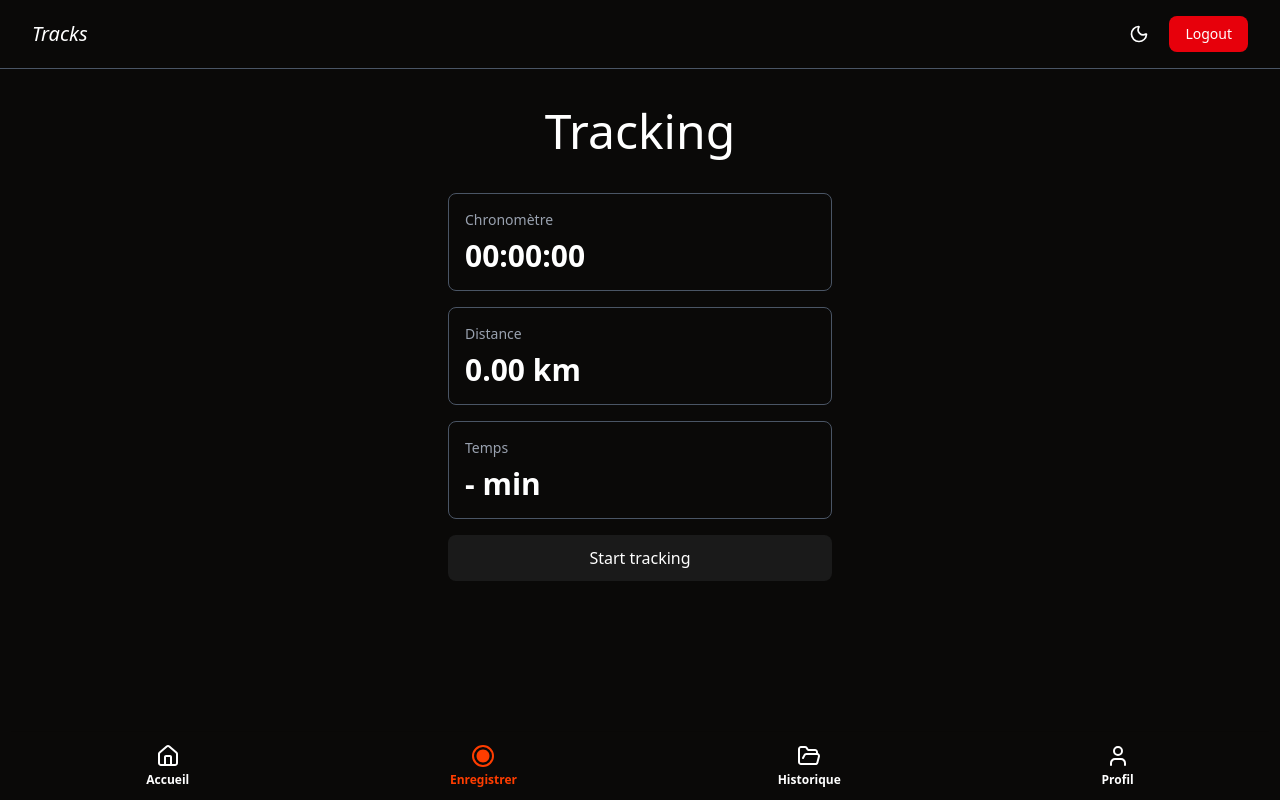
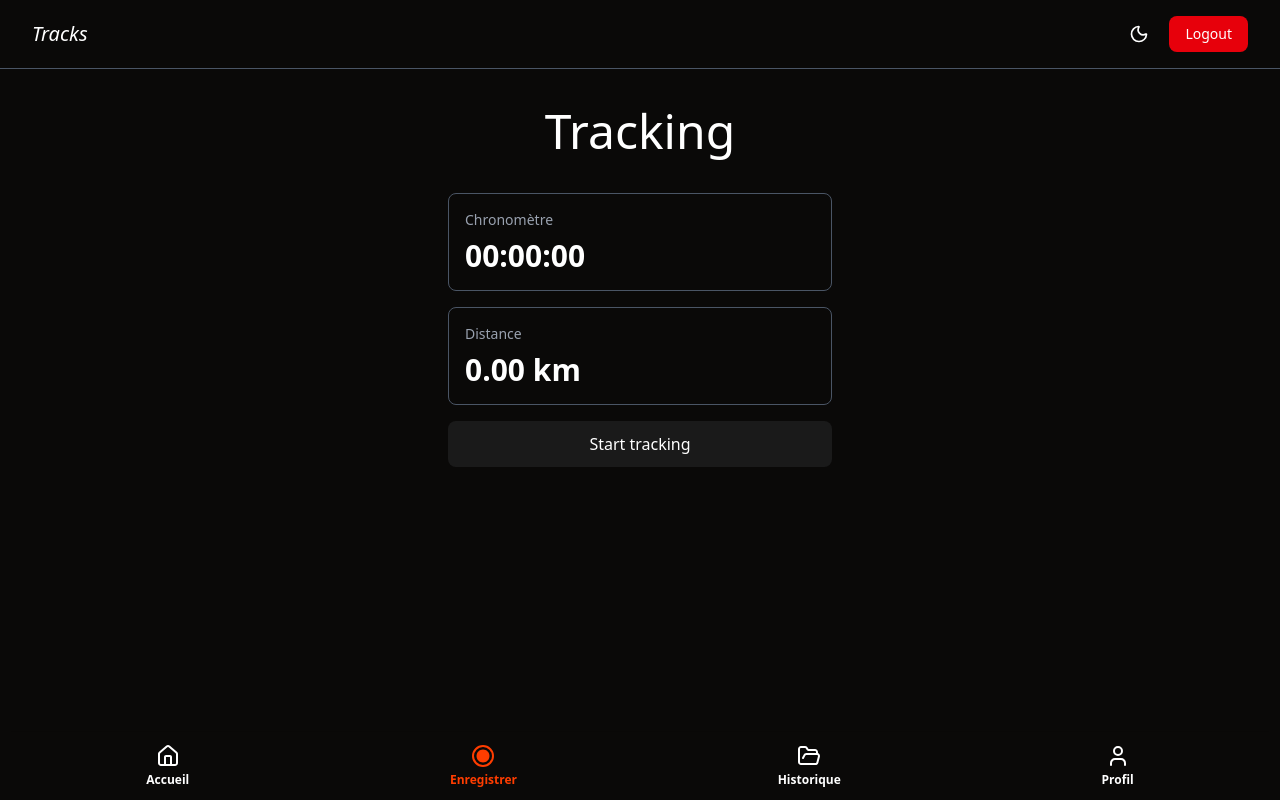
Before and after one commit to d-vale/track-front, a Vue app: page /tracking in a window 1280 px wide. Built offline with nearby package versions, Linux system fonts and the light colour scheme.

Commit message:
fixes: added update of elevation in the activity

```diff
--- a/src/services/activityBuilderService.js
+++ b/src/services/activityBuilderService.js
@@ -11,7 +11,6 @@ export const activityBuilderService = {
     if (!localActivity) return;
 
     const date = new Date();
-    const activityType = "run";
 
     const startedAt = localActivity.started_at;
     const stoppedAt = localActivity.stopped_at;
@@ -46,7 +45,6 @@ export const activityBuilderService = {
 
     const finalActiviy = {
       date,
-      activityType,
 
       startedAt,
       stoppedAt,
--- a/src/views/Tracking.vue
+++ b/src/views/Tracking.vue
@@ -95,6 +95,10 @@ const updateElevationGainLoss = () => {
     diff < 0
       ? (elevationLoss.value += Math.abs(diff))
       : (elevationGain.value += Math.abs(diff));
+
+    diff < 0
+      ? (lapElevationLoss.value += Math.abs(diff))
+      : (lapElevationGain.value += Math.abs(diff));
   }
 
   console.log("D+ : ", elevationGain.value);
@@ -220,13 +224,6 @@ onUnmounted(() => {
           <span class="text-3xl font-semibold">{{ formattedDistance }} km</span>
         </div>
 
-        <div class="flex flex-col gap-2 p-4 rounded-lg border border-gray-600">
-          <span class="text-sm text-gray-400">Temps</span>
-          <span class="text-3xl font-semibold"
-            >{{ time ? time : " - " }} min</span
-          >
-        </div>
-
         <div class="flex gap-2">
           <button
             v-if="isTracking"
```
